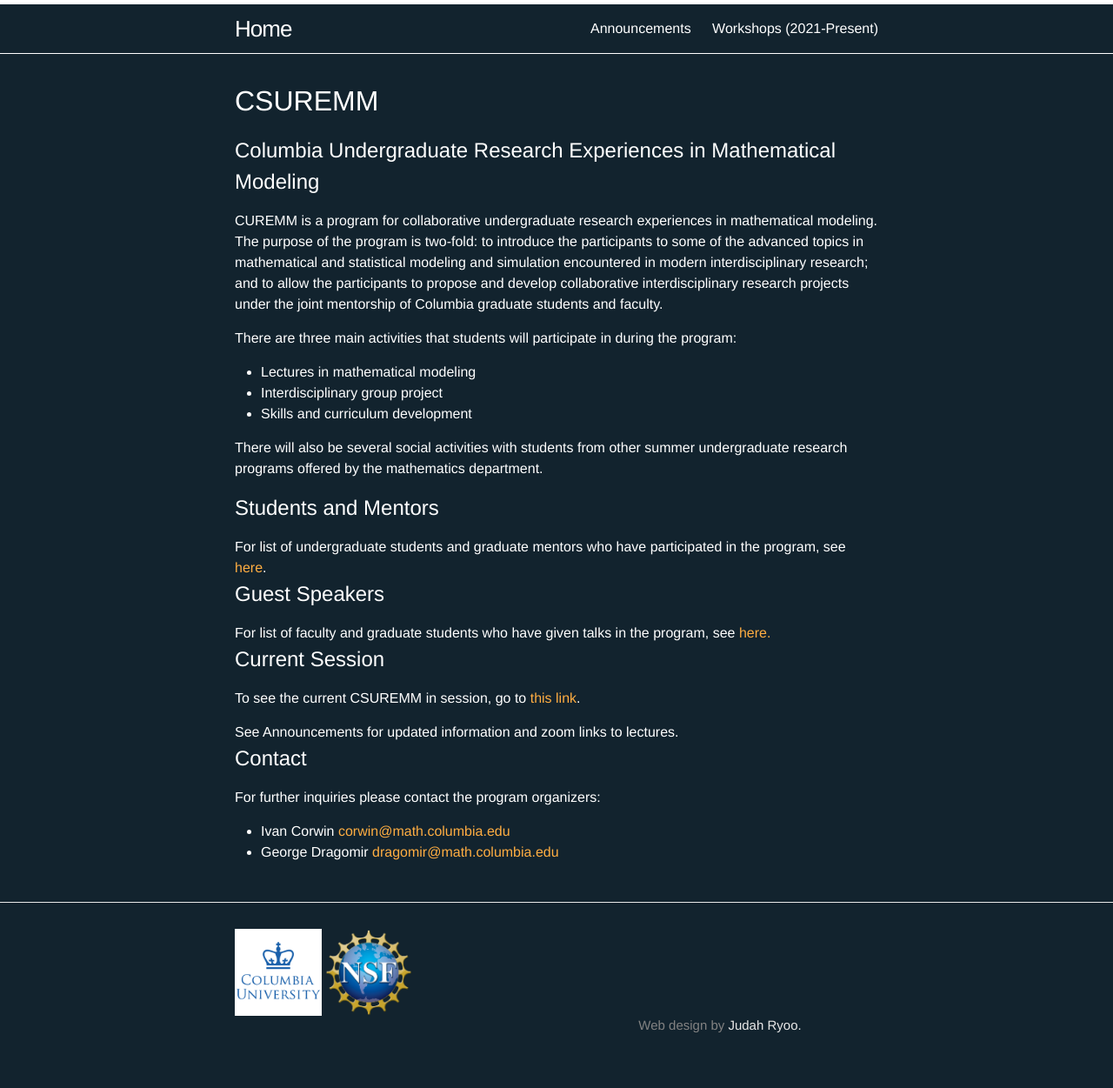
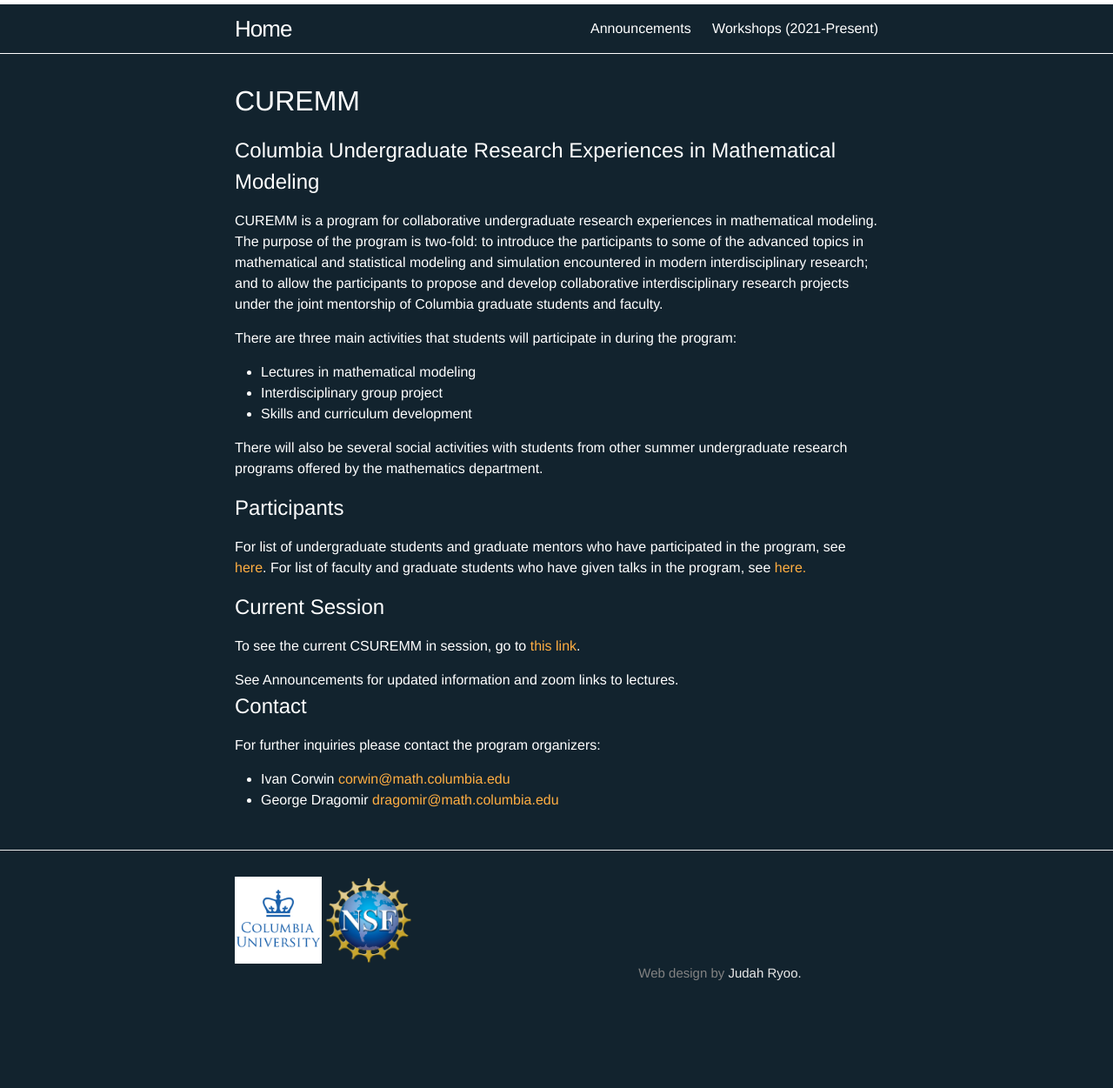
Before and after one commit to ColumbiaUndergradMathModeling/Home, a Jekyll site: the page built from index.html, in a window 1280 px wide. Shown: the whole page at 87% size. Built offline with Jekyll 4.4.1, drawn with Linux system fonts in a browser that asks for light colours; after the commit the page ends 1191 px from its top, so only the background shows below that.

Commit message:
condense

```diff
--- a/index.html
+++ b/index.html
@@ -5,7 +5,7 @@ nav_order: 1
 ---
 
 <div class="home">
-  <h1 id="curemm">CSUREMM</h1>
+  <h1 id="curemm">CUREMM</h1>
   <h2 id="columbia-undergraduate-research-experiences-in-mathematical-modeling">Columbia Undergraduate Research Experiences in Mathematical Modeling</h2>
   <p>CUREMM is a program for collaborative undergraduate research experiences in mathematical modeling. The purpose of the program is two-fold: to introduce the participants to some of the advanced topics in mathematical and statistical modeling and simulation encountered in modern interdisciplinary research; and to allow the participants to propose and develop collaborative interdisciplinary research projects under the joint mentorship of Columbia graduate students and faculty.</p>
   <p>There are three main activities that students will participate in during the program:</p>
@@ -16,15 +16,12 @@ nav_order: 1
   </ul>
   <p>There will also be several social activities with students from other summer undergraduate research programs offered by the mathematics department.</p>
 
-  <h2 id="Participants"> Students and Mentors </h2>
-  For list of undergraduate students and graduate mentors who have participated in the program, see <a href="https://columbiaundergradmathmodeling.github.io/Home/workshops/participants/">here</a>.
-
-<h2 id="Guest Speakers"> Guest Speakers </h2>
-For list of faculty and graduate students who have given talks in the program, see <a href="https://columbiaundergradmathmodeling.github.io/Home/workshops/speakers/"> here.</a>
+  <h2 id="Participants"> Participants </h2>
+  <p> For list of undergraduate students and graduate mentors who have participated in the program, see <a href="https://columbiaundergradmathmodeling.github.io/Home/workshops/participants/">here</a>.
+    For list of faculty and graduate students who have given talks in the program, see <a href="https://columbiaundergradmathmodeling.github.io/Home/workshops/speakers/"> here.</a> </p>
 
 <h2 id="current">Current Session</h2>
     <p> To see the current CSUREMM in session, go to <a href="https://columbiaundergradmathmodeling.github.io/Home/workshops/Su21/">this link</a>.</p> See Announcements for updated information and zoom links to lectures.
-
 
   <h2 id="contact">Contact</h2>
   <p>For further inquiries please contact the program organizers:</p>
```
